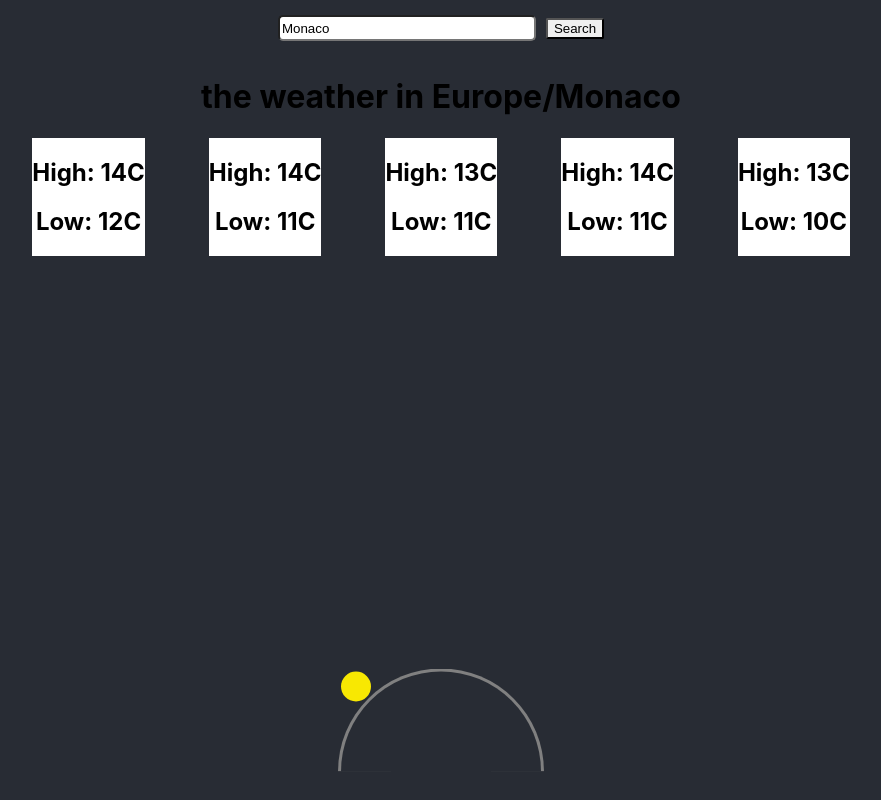
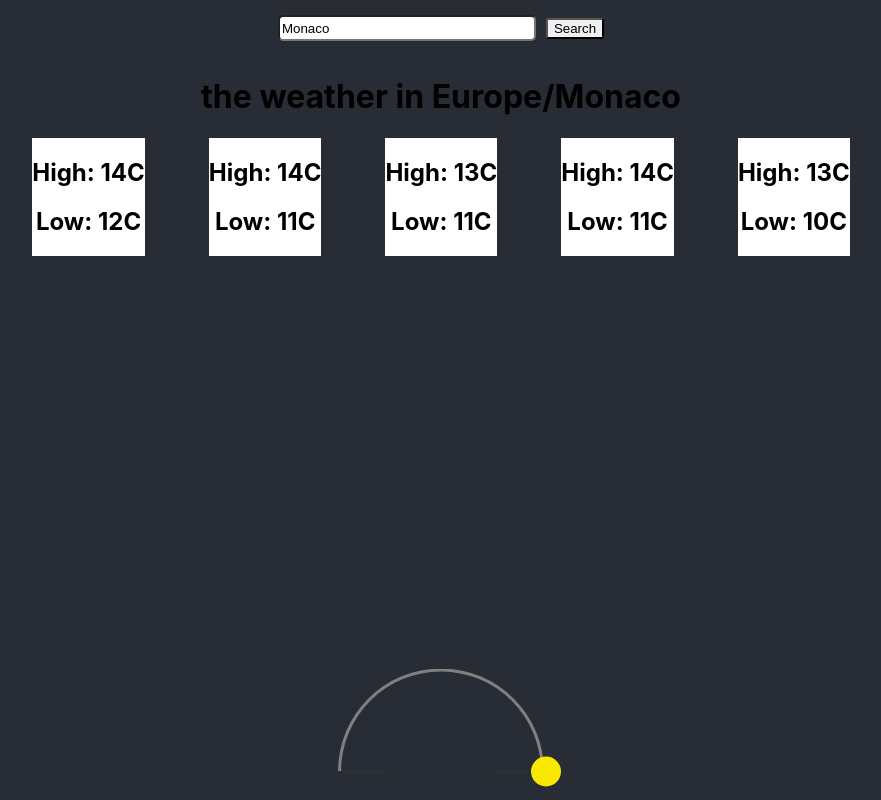
Before and after one commit to JordT/WeatherApp, a React (Create React App) app: page / in a window 1280 px wide. Shown: the whole page, without its empty margins (199-1080 px from the left). Built offline with nearby package versions, Linux system fonts and the light colour scheme.

Commit message:
started sunposition solution

```diff
--- a/src/components/DisplayWeather/SunPosition/SunPosition.css
+++ b/src/components/DisplayWeather/SunPosition/SunPosition.css
@@ -15,14 +15,17 @@
     border: 3px solid grey;
     border-bottom: none;
     background-color: 0;
+
 }
 
+.sun-container {
+    position: absolute;
+    /* -5 -> 95% */
+    /* left: -10%;  */
+    /* top: 80%; */
+}
 .sun {
-    /* set sun location */
-    position: inherit;
-    /* put sun in the middle, adjust from their... */
-
-    /* set sun size */
+    /* shape */
     height: 30px;
     width: 30px;
     background-color: rgb(248, 232, 2);
--- a/src/components/DisplayWeather/SunPosition/SunPosition.js
+++ b/src/components/DisplayWeather/SunPosition/SunPosition.js
@@ -2,11 +2,26 @@ import './SunPosition.css'
 
 const SunPosition = (sunData) => {
 //   console.log(sunData.sunrise)
-  return (
+
+// define 12 positions?
+const sunPos = (x) => {
+  switch(x) {
+    case 1:
+      //
+  }
+}
+
+return (
     //   <h1>{sunData}</h1>
       <div className="sun-pos-container">
          <div className="arc">
-            <div className="sun"></div>
+           <div className="sun-container"
+            style={{
+              left: '95%', // change these to move sun pos
+              top: '85%'  // change these to move sun pos
+              }}>
+              <div className="sun"></div>
+           </div>
         </div>
          {/* <h1>SunPosition</h1> */}
       </div>
```
